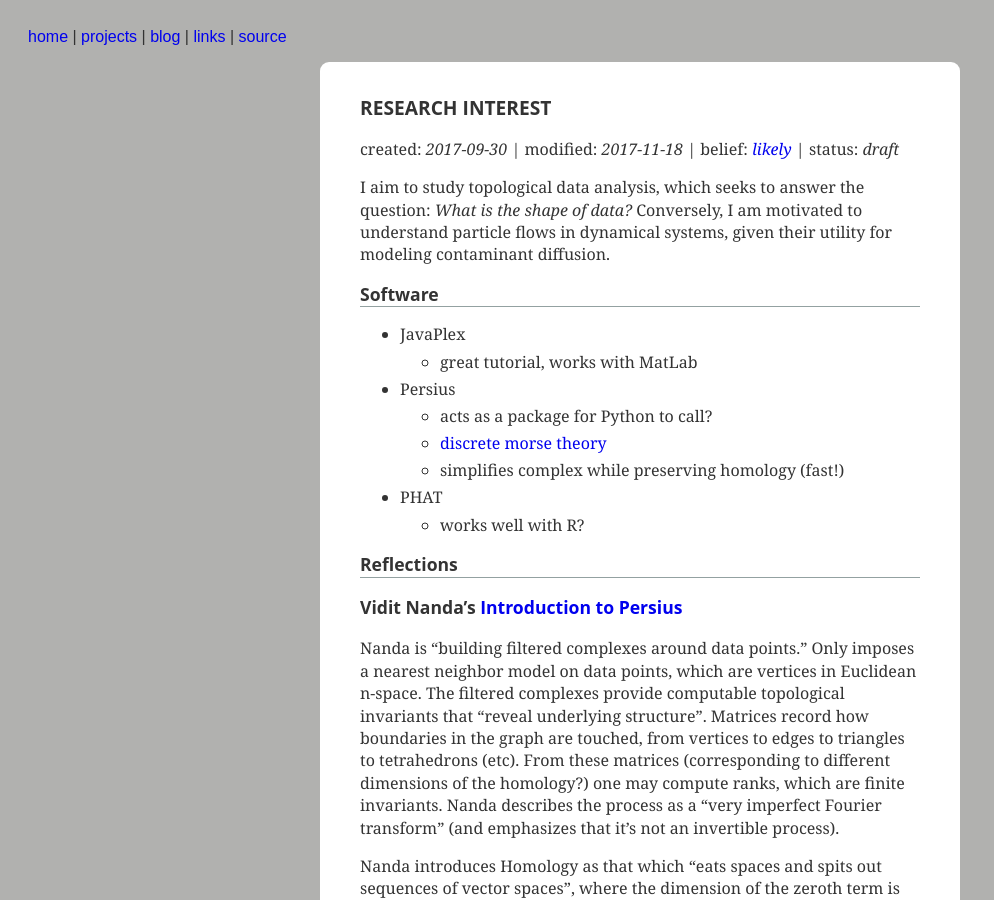
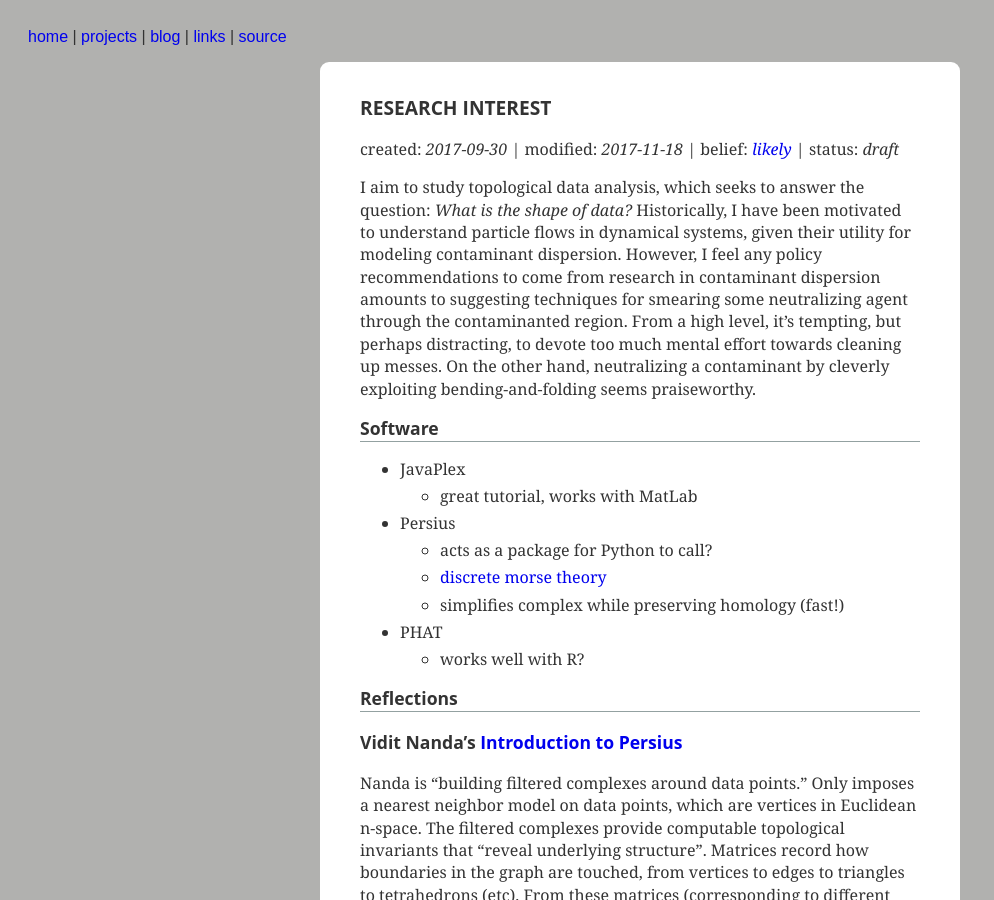
Before and after one commit to coltongrainger/blog, a Jekyll site: the page built from _posts/2017-09-30-research-interest.md, in a window 1280 px wide and 900 px high. Shown: the whole window, without its empty margins (0-994 px from the left). Built offline with Jekyll 4.4.1, drawn with Linux system fonts in a browser that asks for light colours; our own code applies the rules of GitHub Pages for plain Markdown files.

Commit message:
praiseworthy for contaminant dispersion

```diff
--- a/_posts/2017-09-30-research-interest.md
+++ b/_posts/2017-09-30-research-interest.md
@@ -7,7 +7,8 @@ belief: likely
 status: draft
 ---
 
-I aim to study topological data analysis, which seeks to answer the question: *What is the shape of data?* Conversely, I am motivated to understand particle flows in dynamical systems, given their utility for modeling contaminant diffusion.
+I aim to study topological data analysis, which seeks to answer the question: *What is the shape of data?* Historically, I have been motivated to understand particle flows in dynamical systems, given their utility for modeling contaminant dispersion.
+However, I feel any policy recommendations to come from research in contaminant dispersion amounts to suggesting techniques for smearing some neutralizing agent through the contaminanted region. From a high level, it's tempting, but perhaps distracting, to devote too much mental effort towards cleaning up messes. On the other hand, neutralizing a contaminant by cleverly exploiting bending-and-folding seems praiseworthy.
 
 ## Software
 - JavaPlex
```
